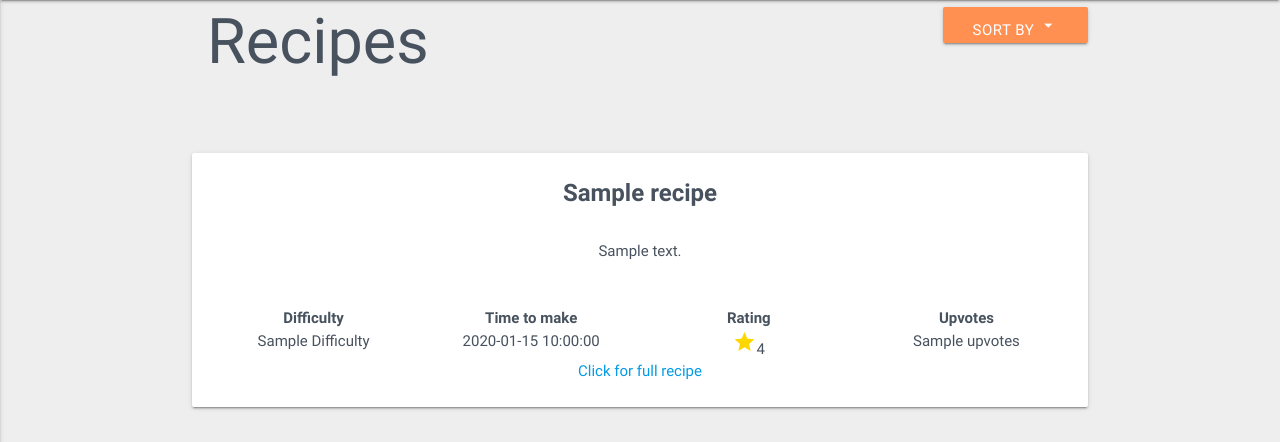
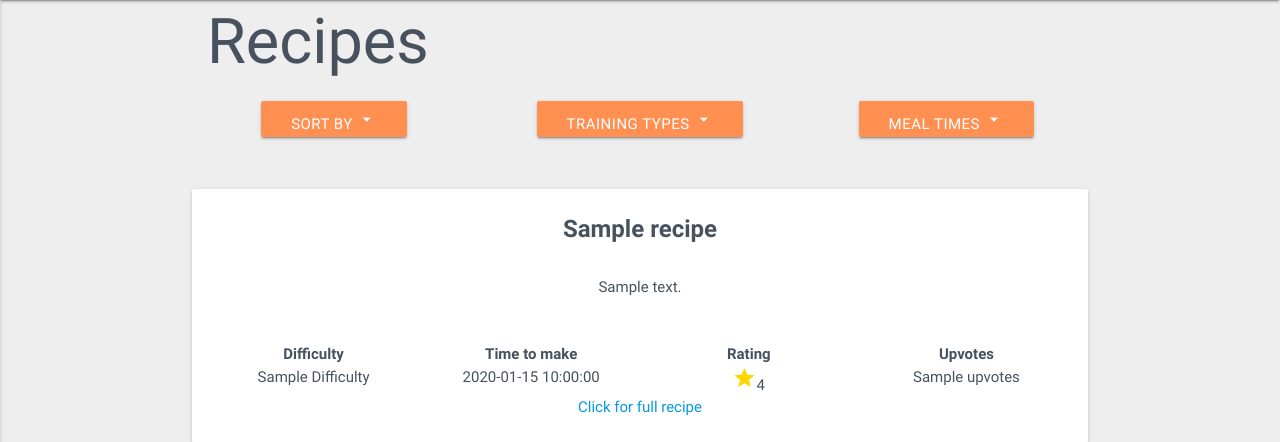
Before and after one commit to AnthonyNicklin/meat-free, a Flask app: page /recipes in a window 1280 px wide. Shown: the part 80-522 px from the top of the page. Run offline with Flask 2, Linux system fonts and the light colour scheme; a database or web service that is not in the repository returns one stand-in record (values such as "Sample title"); some libraries are stand-ins or nearby versions; some web fonts are replaced.

Commit message:
Sort function on recipes.html for training types and meal-times

```diff
--- a/app/routes.py
+++ b/app/routes.py
@@ -87,7 +87,6 @@ def recipes():
     """ Render template displaying all recipes in a summarised view from 'recipes' collection """
 
     recipe = mongo.db.recipes.find()
-
     return render_template('recipes.html', title='Recipes', recipes=recipe)
 
 # --------------------------------------------------------------------- Recipe detail
@@ -96,7 +95,6 @@ def recipe_detail(recipe_id):
     """ Render template to display a recipe in detail """
 
     recipe = mongo.db.recipes.find_one({'_id': ObjectId(recipe_id)})
-
     return render_template('recipe_detail.html', recipe=recipe)
 
 
@@ -177,7 +175,6 @@ def edit_recipe(recipe_id):
     """ Render the edit_recipe page for the recipe to be updated """
 
     recipe = mongo.db.recipes.find_one({'_id': ObjectId(recipe_id)})
-
     return render_template('edit_recipe.html', recipe=recipe)
 
 # --------------------------------------------------------------------- Update recipe
@@ -274,7 +271,6 @@ def rating_high():
     """ Display recipes with the highest ratings to the lowest """
 
     recipe = mongo.db.recipes.find({'$query': {}, '$orderby': {'rating': -1}})
-
     return render_template('recipes.html', recipes=recipe, title='Recipes')
 
 
@@ -284,7 +280,6 @@ def rating_low():
     """ Display recipes with the lowest ratings to the highest """
 
     recipe = mongo.db.recipes.find({'$query': {}, '$orderby': {'rating': 1}})
-
     return render_template('recipes.html', recipes=recipe, title='Recipes')
 
 
@@ -294,7 +289,6 @@ def upvotes_high():
     """ Display recipes with the highest upvotes to the lowest """
 
     recipe = mongo.db.recipes.find({'$query': {}, '$orderby': {'upvotes': -1}})
-
     return render_template('recipes.html', recipes=recipe, title='Recipes')
 
 
@@ -304,7 +298,6 @@ def upvotes_low():
     """ Display recipes with the lowest upvotes to the highest """
 
     recipe = mongo.db.recipes.find({'$query': {}, '$orderby': {'upvotes': 1}})
-
     return render_template('recipes.html', recipes=recipe, title='Recipes')
 
 
@@ -314,7 +307,6 @@ def time_low():
     """ Display recipes with the quickest time to make first """
 
     recipe = mongo.db.recipes.find({'$query': {}, '$orderby': {'time_to_make': -1}})
-
     return render_template('recipes.html', recipes=recipe, title='Recipes')
 
 
@@ -324,11 +316,73 @@ def time_high():
     """ Display recipes with the longest time to make first """
 
     recipe = mongo.db.recipes.find({'$query': {}, '$orderby': {'time_to_make': 1}})
-
     return render_template('recipes.html', recipes=recipe, title='Recipes')
 
 
-# --------------------------------------------------------------------- Statists
+# --------------------------------------------------------------------- Sort Endurance
+@app.route('/sort_endurance')
+def sort_endurance():
+    """ Display recipes with training type Endurance """
+
+    recipe = mongo.db.recipes.find({"training_type": 'endurance'})
+    return render_template('recipes.html', recipes=recipe, title='Recipes')
+
+
+# --------------------------------------------------------------------- Sort Speed
+@app.route('/sort_speed')
+def sort_speed():
+    """ Display recipes with training type Speed """
+
+    recipe = mongo.db.recipes.find({"training_type": 'speed'})
+    return render_template('recipes.html', recipes=recipe, title='Recipes')
+
+
+# --------------------------------------------------------------------- Sort Power
+@app.route('/sort_power')
+def sort_power():
+    """ Display recipes with training type Power """
+
+    recipe = mongo.db.recipes.find({"training_type": 'power'})
+    return render_template('recipes.html', recipes=recipe, title='Recipes')
+
+
+# --------------------------------------------------------------------- Sort Strength
+@app.route('/sort_strength')
+def sort_strength():
+    """ Display recipes with training type Strength """
+
+    recipe = mongo.db.recipes.find({"training_type": 'strength'})
+    return render_template('recipes.html', recipes=recipe, title='Recipes')
+
+
+# --------------------------------------------------------------------- Sort Breakfast
+@app.route('/sort_breakfast')
+def sort_breakfast():
+    """ Display recipes with meal-time of breakfast """
+
+    recipe = mongo.db.recipes.find({"meal_time": 'breakfast'})
+    return render_template('recipes.html', recipes=recipe, title='Recipes')
+
+
+# --------------------------------------------------------------------- Sort Lunch
+@app.route('/sort_lunch')
+def sort_lunch():
+    """ Display recipes with meal-time of lunch """
+
+    recipe = mongo.db.recipes.find({"meal_time": 'lunch'})
+    return render_template('recipes.html', recipes=recipe, title='Recipes')
+
+
+# --------------------------------------------------------------------- Sort Dinner
+@app.route('/sort_dinner')
+def sort_dinner():
+    """ Display recipes with meal-time of dinner """
+
+    recipe = mongo.db.recipes.find({"meal_time": 'dinner'})
+    return render_template('recipes.html', recipes=recipe, title='Recipes')
+
+
+# --------------------------------------------------------------------- statistics
 @app.route('/statistics')
 def statistics():
     """ Page display data visualization about statistics for the recipes """
--- a/app/static/css/main.css
+++ b/app/static/css/main.css
@@ -136,6 +136,12 @@ img.training_image {
     padding: 1rem;
     }
 
+/*-------------------------------------------------- Sort Bar*/
+#sort-bar {
+    background-color: #ffffff;
+    padding: 1rem;
+}
+
 /*-------------------------------------------------- Footer*/
 .footer-container {
     background-color: #4c4c4c;
--- a/app/templates/recipes.html
+++ b/app/templates/recipes.html
@@ -3,11 +3,12 @@
 {% block content %}
 
 <br>
+
+<h1>Recipes</h1>
+
 <div class="row">
-    <div class="col s12 m8">
-        <h1>Recipes</h1>
-    </div>
-    <div class="col s12 m4 right-align">
+
+        <div class="col s4 center-align">
         <!-- Dropdown Trigger -->
         <a class='dropdown-button btn waves-effect waves-orange' href='#' data-activates='sortby-dropdown'>Sort By
             <i class="material-icons">arrow_drop_down</i>
@@ -25,7 +26,39 @@
             <li><a href="{{ url_for('time_low') }}">Bit longer to make</a></li>
         </ul>
     </div>
+
+    <div class="col s4 center-align">
+        <!-- Dropdown Trigger -->
+        <a class='dropdown-button btn waves-effect waves-orange' href='#' data-activates='training-dropdown'>Training Types
+            <i class="material-icons">arrow_drop_down</i>
+        </a>
+
+        <!-- Dropdown Structure -->
+        <ul id='training-dropdown' class='dropdown-content'>
+            <li><a href="{{ url_for('sort_endurance') }}">Endurance</a></li>
+            <li><a href="{{ url_for('sort_speed') }}">Speed</a></li>
+            <li><a href="{{ url_for('sort_power') }}">Power</a></li>
+            <li><a href="{{ url_for('sort_strength') }}">Strength</a></li>
+        </ul>
+    </div>
+
+    <div class="col s4 center-align">
+        <!-- Dropdown Trigger -->
+        <a class='dropdown-button btn waves-effect waves-orange' href='#' data-activates='meal-dropdown'>Meal Times
+            <i class="material-icons">arrow_drop_down</i>
+        </a>
+
+        <!-- Dropdown Structure -->
+        <ul id='meal-dropdown' class='dropdown-content'>
+            <li><a href="{{ url_for('sort_breakfast') }}">Breakfast</a></li>
+            <li><a href="{{ url_for('sort_lunch') }}">Lunch</a></li>
+            <li><a href="{{ url_for('sort_dinner') }}">Dinner</a></li>
+        </ul>
+    </div>
+
 </div>
+<!--./row-->
+
 {% for rec in recipes %}
 
 <div class="row">
```
